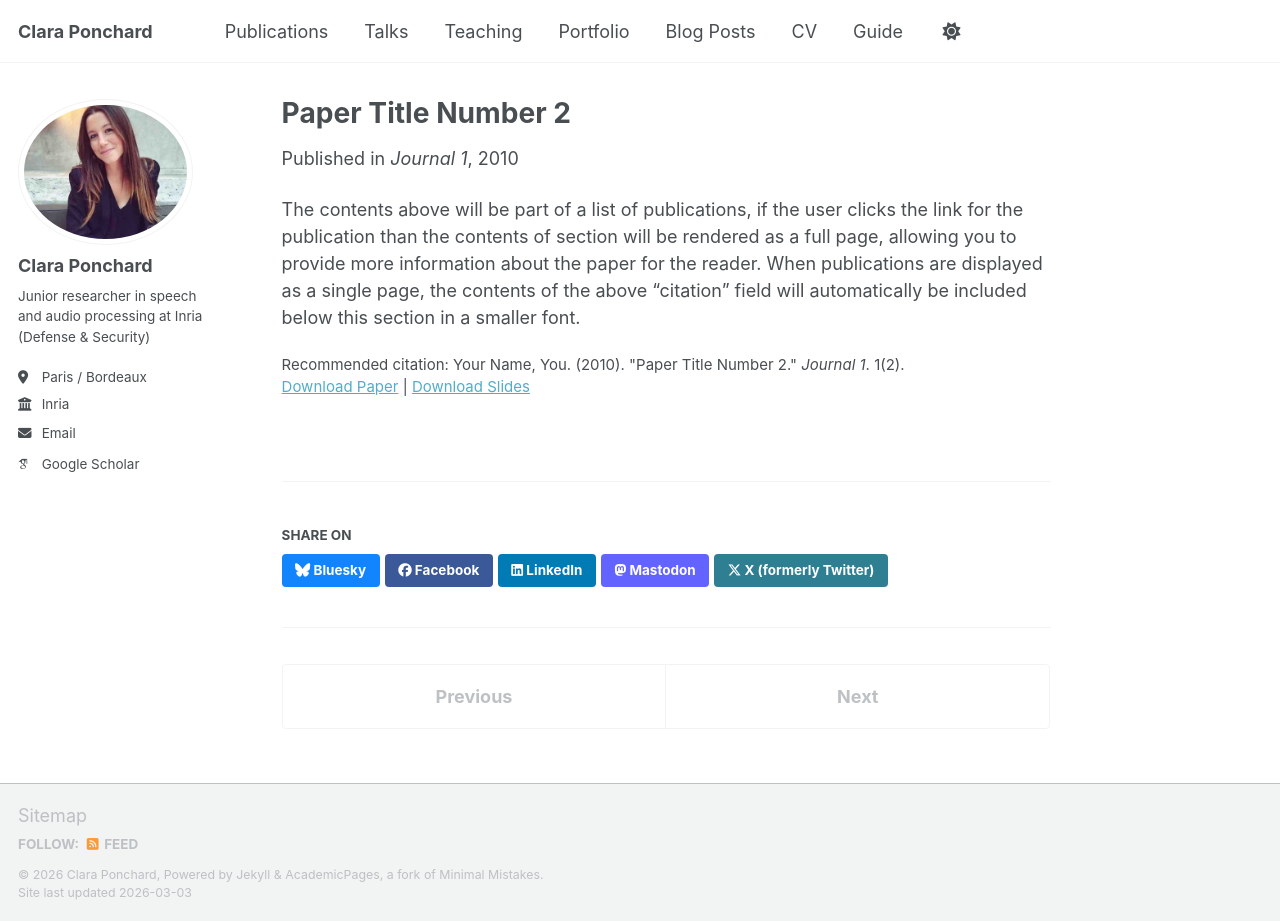
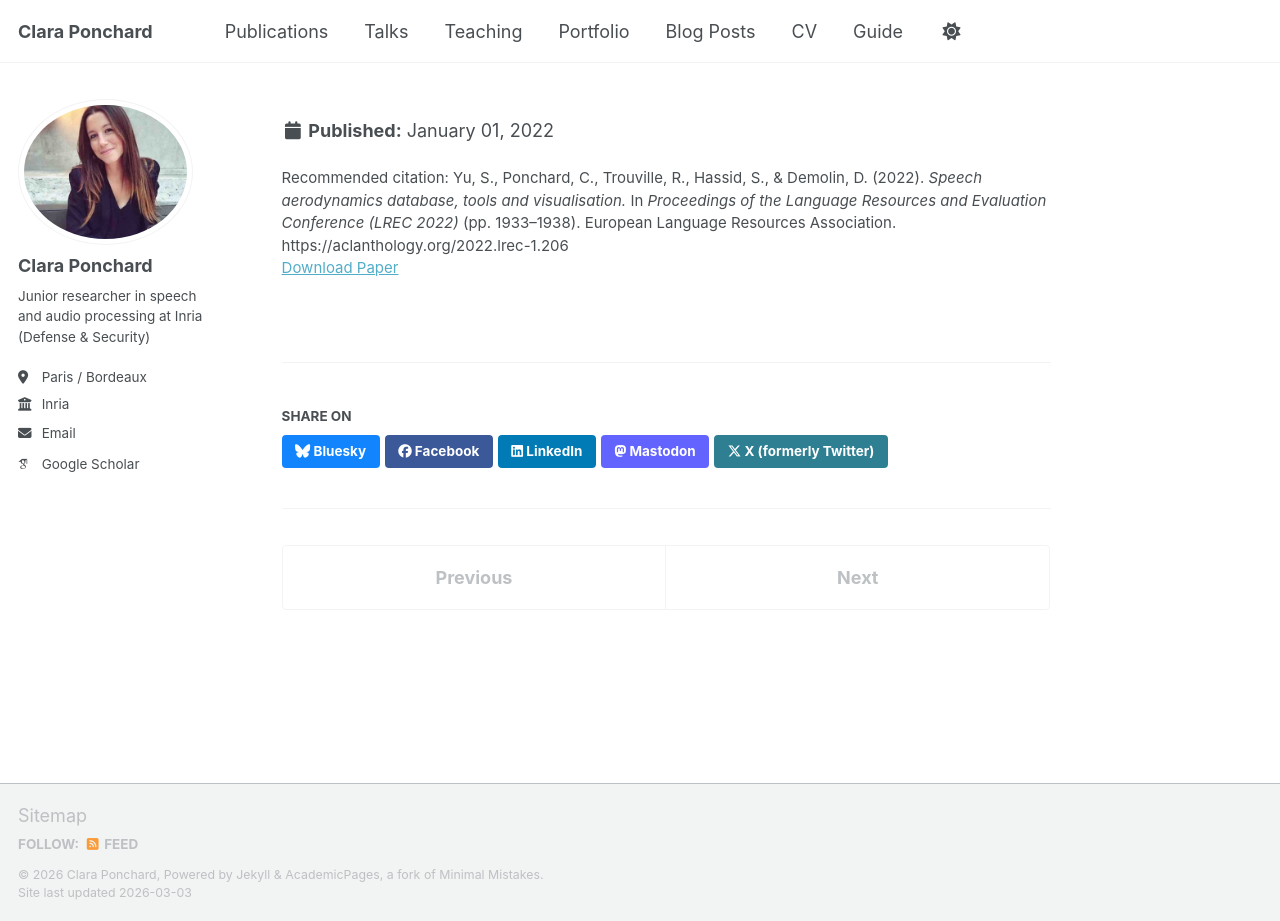
Before and after one commit to ClaraPonchard/ClaraPonchard.github.io, a Jekyll site: the page built from _publications/2010-10-01-paper-title-number-2.md, in a window 1280 px wide and 921 px high. Built offline with Jekyll 4.4.1, drawn with Linux system fonts in a browser that asks for light colours; some web fonts are replaced; a script bundle is joined from its source files by our own code; library files that are not in the unit come from our copies.

Commit message:
Update 2010-10-01-paper-title-number-2.md

```diff
--- a/_publications/2010-10-01-paper-title-number-2.md
+++ b/_publications/2010-10-01-paper-title-number-2.md
@@ -1,14 +1,8 @@
 ---
-title: "Paper Title Number 2"
+title: ""
 collection: publications
-category: manuscripts
-permalink: /publication/2010-10-01-paper-title-number-2
-excerpt: 'This paper is about the number 2. The number 3 is left for future work.'
-date: 2010-10-01
-venue: 'Journal 1'
-slidesurl: 'https://academicpages.github.io/files/slides2.pdf'
-paperurl: 'https://academicpages.github.io/files/paper2.pdf'
-citation: 'Your Name, You. (2010). &quot;Paper Title Number 2.&quot; <i>Journal 1</i>. 1(2).'
+permalink: /publication/2022-yu-lrec
+date: 2022-01-01
+paperurl: "https://aclanthology.org/2022.lrec-1.206"
+citation: "Yu, S., Ponchard, C., Trouville, R., Hassid, S., & Demolin, D. (2022). <i>Speech aerodynamics database, tools and visualisation.</i> In <i>Proceedings of the Language Resources and Evaluation Conference (LREC 2022)</i> (pp. 1933–1938). European Language Resources Association. https://aclanthology.org/2022.lrec-1.206"
 ---
-
-The contents above will be part of a list of publications, if the user clicks the link for the publication than the contents of section will be rendered as a full page, allowing you to provide more information about the paper for the reader. When publications are displayed as a single page, the contents of the above "citation" field will automatically be included below this section in a smaller font.
```
